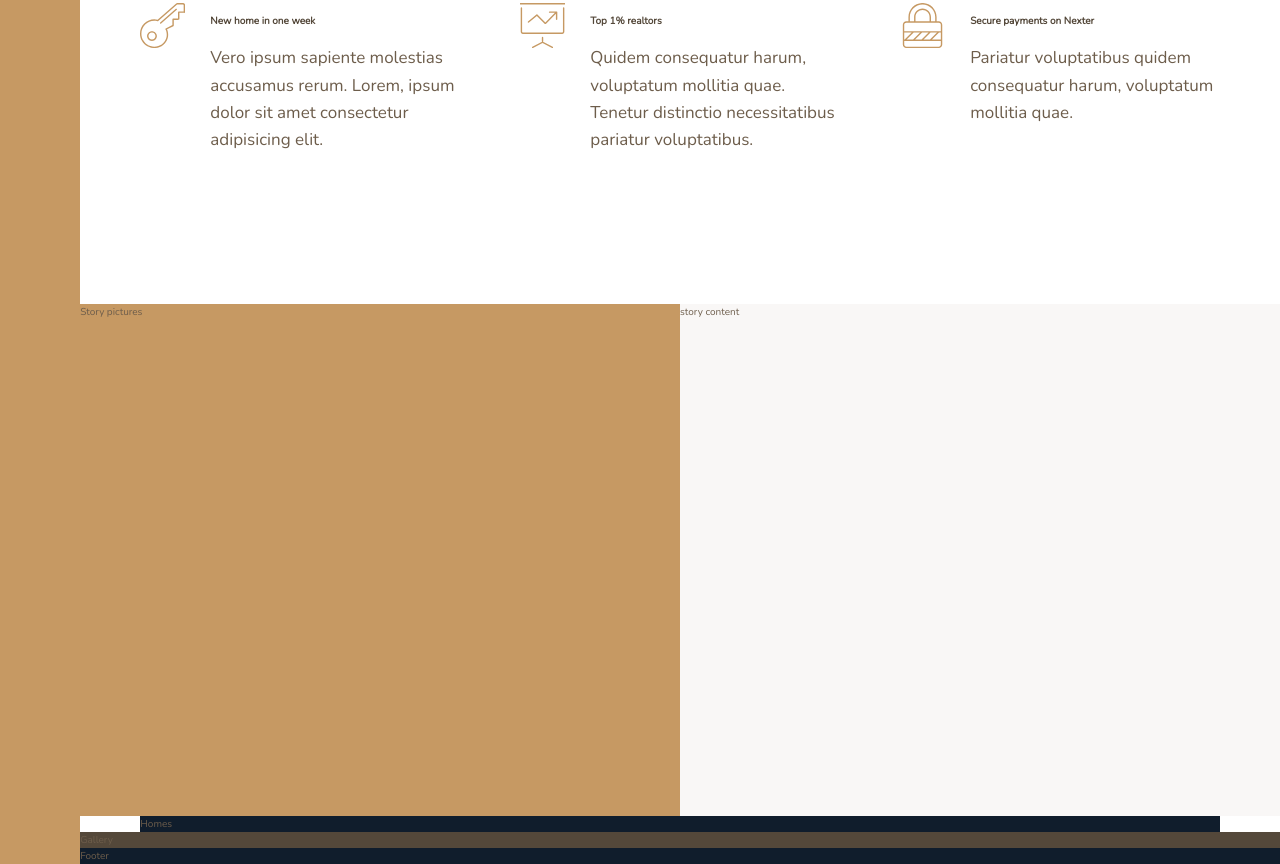
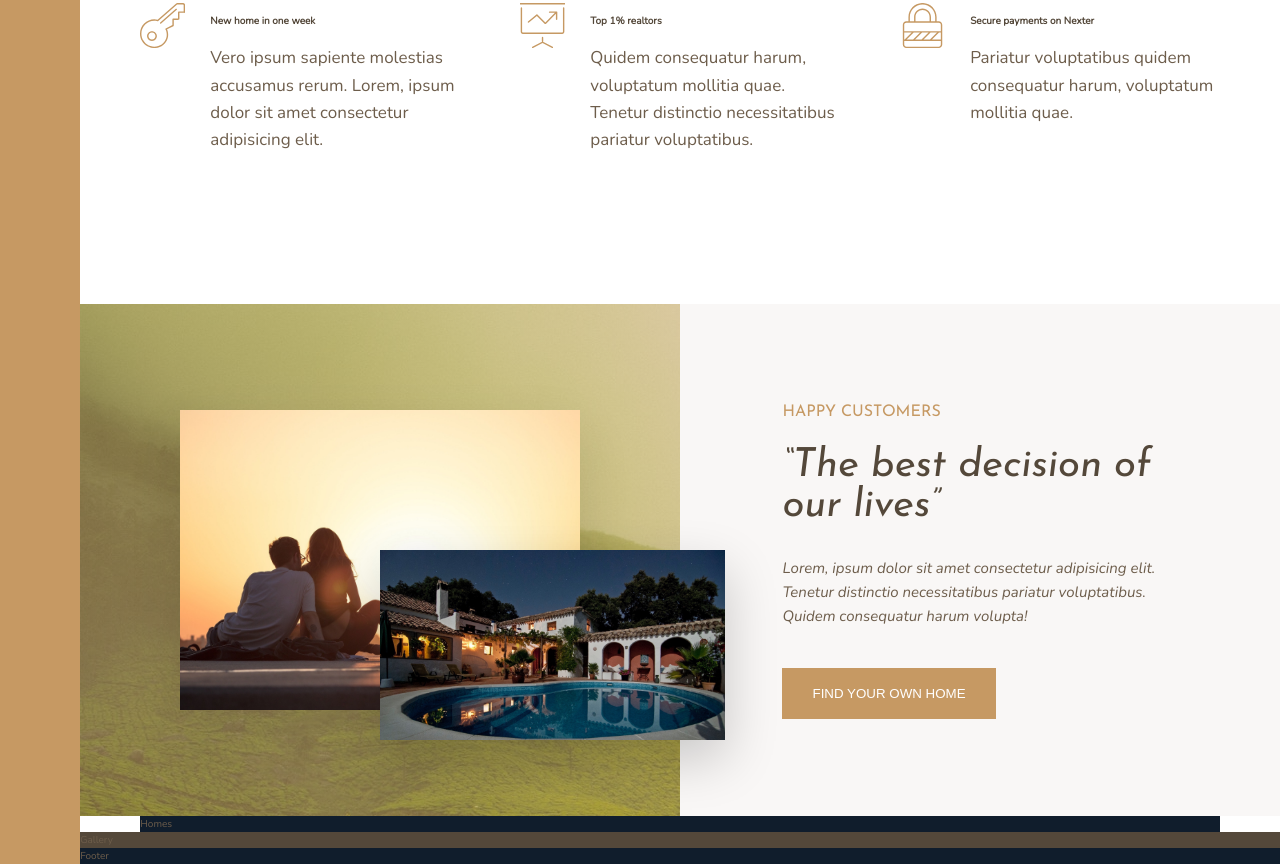
Before and after one commit to Wil-Colon/Nexter, a website: page index.html in a window 1280 px wide. Shown: the part 977-1841 px from the top of the page. Drawn offline with nearby package versions, Linux system fonts and the light colour scheme.

Commit message:
story section css/html

```diff
--- a/index.html
+++ b/index.html
@@ -89,9 +89,27 @@
       </div>
     </section>
 
-    <div class="story__pictures">Story pictures</div>
+    <div class="story__pictures">
+      <img
+        src="img/story-1.jpeg"
+        alt="Couple with new house"
+        class="story__img--1"
+      />
+      <img src="img/story-2.jpeg" alt="New house" class="story__img--2" />
+    </div>
 
-    <div class="story__content">story content</div>
+    <div class="story__content">
+      <h3 class="heading-3 mb-sm">Happy Customers</h3>
+      <h2 class="heading-2 heading-2--dark mb-md">
+        &ldquo;The best decision of our lives&rdquo;
+      </h2>
+      <p class="story__text">
+        Lorem, ipsum dolor sit amet consectetur adipisicing elit. Tenetur
+        distinctio necessitatibus pariatur voluptatibus. Quidem consequatur
+        harum volupta!
+      </p>
+      <button class="btn">Find your own home</button>
+    </div>
 
     <section class="homes">Homes</section>
 
--- a/sass/_story.scss
+++ b/sass/_story.scss
@@ -2,10 +2,51 @@
   &__pictures {
     background-color: $color-primary;
     grid-column: full-start / col-end 4;
+    background-image: linear-gradient(
+        rgba($color-primary, 0.5),
+        rgba($color-primary, 0.5)
+      ),
+      url(../img/back.jpg);
+
+    display: grid;
+    grid-template-rows: repeat(6, 1fr);
+    grid-template-columns: repeat(6, 1fr);
+    align-items: center;
+  }
+
+  &__img--1 {
+    width: 100%;
+    grid-row: 2 / 6;
+    grid-column: 2 / 6;
+    box-shadow: 0 2rem 5rem rgba(#000, 0.1);
+  }
+
+  &__img--2 {
+    width: 115%;
+    grid-row: 4 / 6;
+    grid-column: 4 / 7;
+    z-index: 20;
+    box-shadow: 0 2rem 5rem rgba(#000, 0.2);
   }
 
   &__content {
     background-color: $color-grey-light-1;
     grid-column: col-start 5 / full-end;
+    padding: 6rem 8vw;
+
+    display: grid;
+    align-content: center;
+    justify-items: start;
+
+    display: flex;
+    flex-direction: column;
+    justify-content: center;
+    align-items: flex-start;
+  }
+
+  &__text {
+    font-size: 1.5rem;
+    font-style: italic;
+    margin-bottom: 4rem;
   }
 }
--- a/sass/_typography.scss
+++ b/sass/_typography.scss
@@ -9,10 +9,24 @@
 
 .heading-2 {
   @extend %heading;
+  font-size: 4rem;
+  font-style: italic;
+  line-height: 1;
+
+  &--light {
+    color: $color-grey-light-1;
+  }
+
+  &--dark {
+    color: $color-grey-dark-1;
+  }
 }
 
 .heading-3 {
   @extend %heading;
+  font-size: 1.6rem;
+  color: $color-primary;
+  text-transform: uppercase;
 }
 
 .heading-4 {
@@ -27,3 +41,34 @@
     color: $color-grey-dark-1;
   }
 }
+
+.btn {
+  background-color: $color-primary;
+  color: #fff;
+  border: none;
+  border-radius: 0;
+  font-family: 1.5rem;
+  text-transform: uppercase;
+  padding: 1.8rem 3rem;
+  cursor: pointer;
+  transition: all 0.2s;
+
+  &:hover {
+    background-color: $color-primary-dark;
+  }
+}
+
+.mb-sm {
+  margin-bottom: 2rem;
+}
+
+.mb-md {
+  margin-bottom: 3rem;
+}
+
+.mb-lg {
+  margin-bottom: 4rem;
+}
+.mb-hg {
+  margin-bottom: 8rem;
+}
```
Also changed, not shown: css/style.css.
